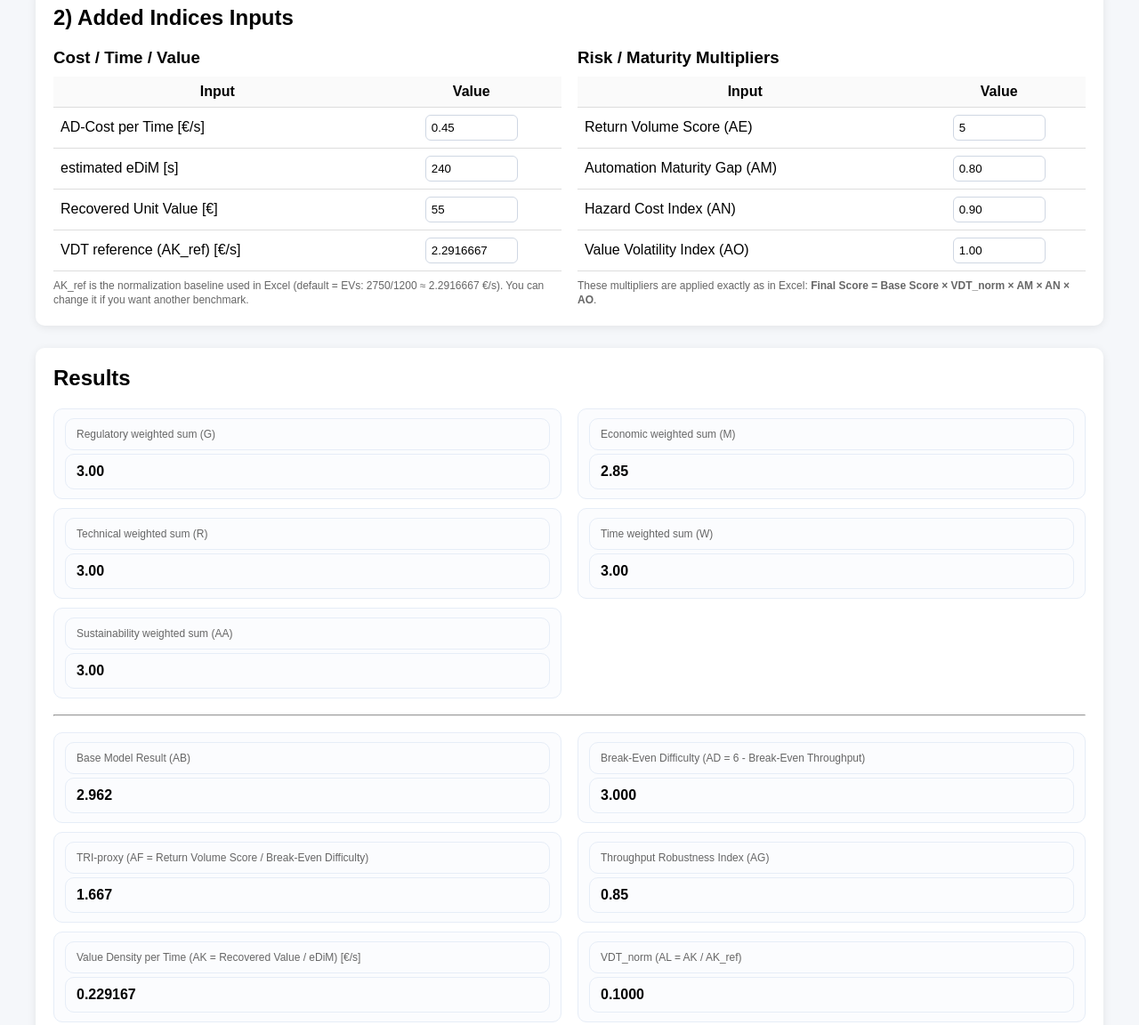
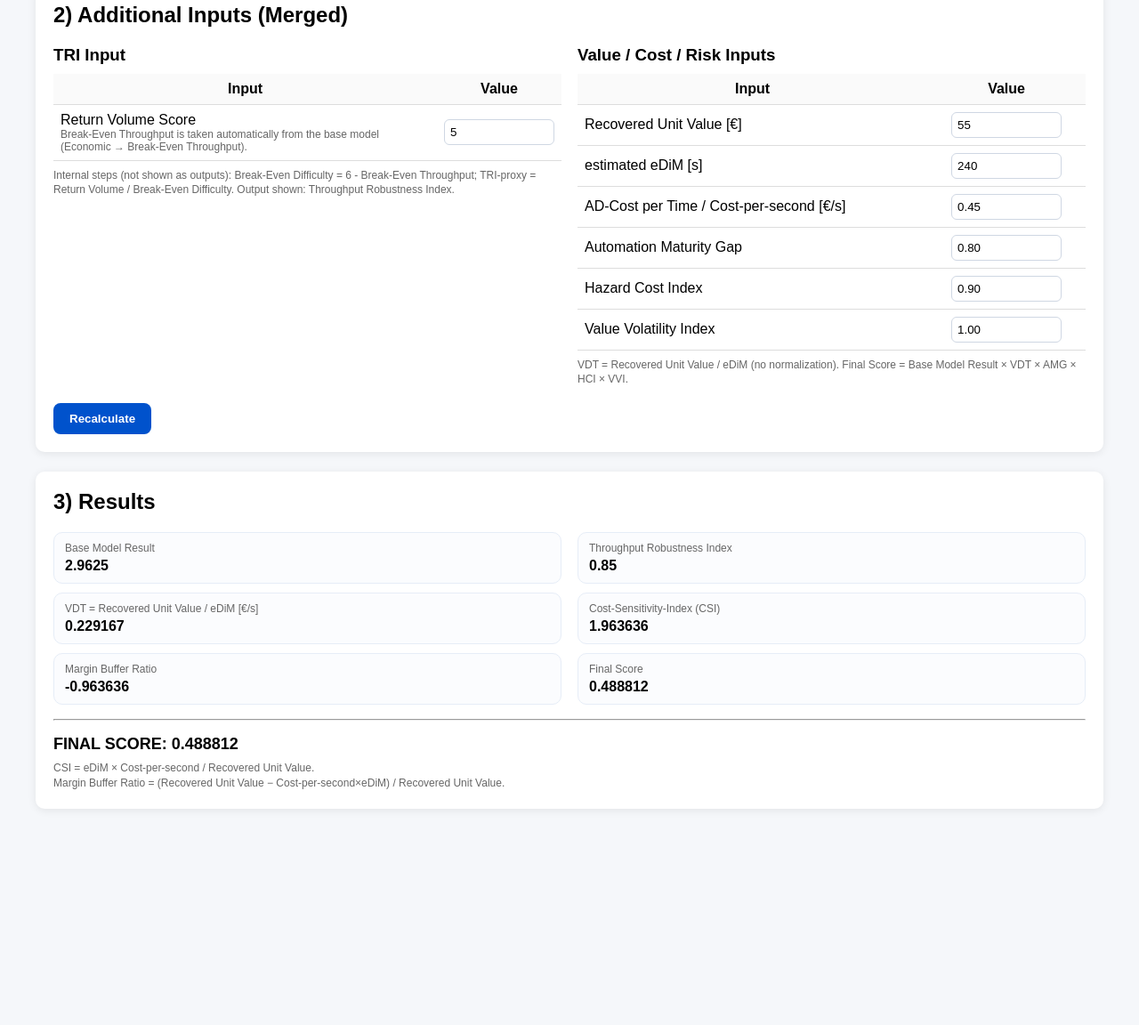
Before and after one commit to ilgazoktay-lgtm/SoC-Framework-, a plain HTML site: page index.html in a window 1280 px wide. Shown: the part 1323-2475 px from the top of the page at 89% size. After the commit the page ends 2272 px from the top, so only its background shows below. Drawn offline with Linux system fonts and the light colour scheme.

Commit message:
Update index.html

```diff
--- a/index.html
+++ b/index.html
@@ -2,105 +2,62 @@
 <html>
 <head>
   <meta charset="UTF-8" />
-  <title>Automated Disassembly Strategic Framework (Extended)</title>
+  <title>Automated Disassembly Strategic Framework (Synced TRI)</title>
 
   <style>
-    body {
-      font-family: Arial, sans-serif;
-      margin: 40px;
-      background: #f5f7fa;
+    body { font-family: Arial, sans-serif; margin: 40px; background: #f5f7fa; }
+    h1 { margin-bottom: 6px; }
+    p.sub { margin-top: 0; color:#444; }
+
+    .section{
+      background:#fff; padding:20px; margin-bottom:22px;
+      border-radius:10px; box-shadow:0 2px 10px rgba(0,0,0,0.08);
     }
 
-    h1 { margin-bottom: 6px; }
-    p.sub { margin-top: 0; color: #444; }
+    h2 { margin-top:0; }
 
-    .section {
-      background: white;
-      padding: 20px;
-      margin-bottom: 25px;
-      border-radius: 10px;
-      box-shadow: 0 2px 10px rgba(0,0,0,0.08);
+    table{ width:100%; border-collapse:collapse; margin-top:10px; }
+    th,td{ padding:8px; border-bottom:1px solid #ddd; text-align:center; vertical-align:middle; }
+    th{ background:#fafafa; }
+    td.left{ text-align:left; }
+
+    input[type="number"]{
+      width:110px; padding:6px; border:1px solid #cfd7e3; border-radius:6px;
     }
 
-    h2 { margin-top: 0; }
+    .grid{ display:grid; grid-template-columns:1fr 1fr; gap:18px; }
+    @media (max-width: 900px){ .grid{ grid-template-columns:1fr; } }
 
-    table {
-      width: 100%;
-      border-collapse: collapse;
-      margin-top: 10px;
+    button{
+      padding:10px 18px; background:#0052cc; color:#fff; border:none;
+      border-radius:8px; cursor:pointer; font-weight:600;
     }
+    button:hover{ background:#003d99; }
 
-    th, td {
-      padding: 8px;
-      border-bottom: 1px solid #ddd;
-      text-align: center;
-      vertical-align: middle;
+    .kpi{
+      display:grid; grid-template-columns:1fr 1fr; gap:10px 18px; margin-top:10px;
     }
+    .kpi > div{
+      background:#fbfcfe; border:1px solid #e6edf7;
+      padding:10px 12px; border-radius:10px;
+    }
+    .label{ font-size:12px; color:#666; margin-bottom:4px; }
+    .val{ font-size:16px; font-weight:800; }
 
-    th { background: #fafafa; }
-
-    td.left { text-align: left; }
-
-    input[type="number"] {
-      width: 90px;
-      padding: 6px;
-      border: 1px solid #cfd7e3;
-      border-radius: 6px;
+    .bigResult{ font-size:18px; font-weight:800; }
+    .note{ font-size:12px; color:#666; margin-top:8px; line-height:1.4; }
+    .muted{ color:#666; font-size:12px; }
+    .pill{
+      display:inline-block; padding:2px 8px; border-radius:999px;
+      background:#eef4ff; border:1px solid #d8e6ff; font-size:12px; color:#234;
+      margin-left:6px;
     }
-
-    .note {
-      font-size: 12px;
-      color: #666;
-      margin-top: 8px;
-      line-height: 1.4;
-    }
-
-    .result {
-      font-weight: bold;
-      font-size: 18px;
-    }
-
-    .grid {
-      display: grid;
-      grid-template-columns: 1fr 1fr;
-      gap: 18px;
-    }
-    @media (max-width: 900px) {
-      .grid { grid-template-columns: 1fr; }
-    }
-
-    button {
-      padding: 10px 18px;
-      background: #0052cc;
-      color: white;
-      border: none;
-      border-radius: 8px;
-      cursor: pointer;
-      font-weight: 600;
-    }
-
-    button:hover { background: #003d99; }
-
-    .kpi {
-      display: grid;
-      grid-template-columns: 1fr 1fr;
-      gap: 10px 18px;
-      margin-top: 8px;
-    }
-    .kpi div {
-      background: #fbfcfe;
-      border: 1px solid #e6edf7;
-      padding: 10px 12px;
-      border-radius: 10px;
-    }
-    .kpi .label { font-size: 12px; color: #666; margin-bottom: 4px; }
-    .kpi .val { font-size: 16px; font-weight: 700; }
   </style>
 </head>
 
 <body>
   <h1>Automated Disassembly Decision Engine</h1>
-  <p class="sub">Extended model: Base 5-pillar framework + operational indices (Excel-aligned)</p>
+  <p class="sub">Base 5-pillar model + TRI + VDT + CSI + Margin Buffer Ratio + Final Score</p>
 
   <div class="section">
     <h2>1) Base Model Inputs (Scores 1–5)</h2>
@@ -113,40 +70,48 @@
         <th>Score (1–5)</th>
       </tr>
 
-      <!-- REGULATORY (weights: 0.30,0.20,0.10,0.15,0.25) -->
+      <!-- REGULATORY (0.30,0.20,0.10,0.15,0.25) -->
       <tr><td rowspan="5">Regulatory</td><td class="left">ESPR Priority</td><td>0.30</td><td><input type="number" id="r1" min="1" max="5" step="0.01" value="3"></td></tr>
       <tr><td class="left">DPP Maturity</td><td>0.20</td><td><input type="number" id="r2" min="1" max="5" step="0.01" value="3"></td></tr>
       <tr><td class="left">EPR Modulation</td><td>0.10</td><td><input type="number" id="r3" min="1" max="5" step="0.01" value="3"></td></tr>
       <tr><td class="left">Repairability Index</td><td>0.15</td><td><input type="number" id="r4" min="1" max="5" step="0.01" value="3"></td></tr>
       <tr><td class="left">CRM Value</td><td>0.25</td><td><input type="number" id="r5" min="1" max="5" step="0.01" value="3"></td></tr>
 
-      <!-- ECONOMIC (weights: 0.20,0.25,0.30,0.10,0.10) -->
+      <!-- ECONOMIC (0.20,0.25,0.30,0.10,0.10) -->
       <tr><td rowspan="5">Economic</td><td class="left">Net Present Value</td><td>0.20</td><td><input type="number" id="e1" min="1" max="5" step="0.01" value="3"></td></tr>
       <tr><td class="left">Residual Value Capture</td><td>0.25</td><td><input type="number" id="e2" min="1" max="5" step="0.01" value="3"></td></tr>
-      <tr><td class="left">Break-Even Throughput</td><td>0.30</td><td><input type="number" id="e3" min="1" max="5" step="0.01" value="3"></td></tr>
+      <tr>
+        <td class="left">
+          Break-Even Throughput <span class="pill">used for TRI</span>
+        </td>
+        <td>0.30</td>
+        <td>
+          <input type="number" id="e3" min="1" max="5" step="0.01" value="3" oninput="calculate()">
+        </td>
+      </tr>
       <tr><td class="left">Recovery Rate</td><td>0.10</td><td><input type="number" id="e4" min="1" max="5" step="0.01" value="3"></td></tr>
       <tr><td class="left">Market Liquidity</td><td>0.10</td><td><input type="number" id="e5" min="1" max="5" step="0.01" value="3"></td></tr>
 
-      <!-- TECHNICAL (weights: 0.50,0.25,0.10,0.15) -->
+      <!-- TECHNICAL (0.50,0.25,0.10,0.15) -->
       <tr><td rowspan="4">Technical</td><td class="left">Product Complexity</td><td>0.50</td><td><input type="number" id="t1" min="1" max="5" step="0.01" value="3"></td></tr>
       <tr><td class="left">Safe Handling & Hazards</td><td>0.25</td><td><input type="number" id="t2" min="1" max="5" step="0.01" value="3"></td></tr>
       <tr><td class="left">Component Purity</td><td>0.10</td><td><input type="number" id="t3" min="1" max="5" step="0.01" value="3"></td></tr>
       <tr><td class="left">Data & Instructions</td><td>0.15</td><td><input type="number" id="t4" min="1" max="5" step="0.01" value="3"></td></tr>
 
-      <!-- TIME (weights: 0.40,0.30,0.20,0.10) -->
+      <!-- TIME (0.40,0.30,0.20,0.10) -->
       <tr><td rowspan="4">Time Horizon</td><td class="left">Market Return Volume</td><td>0.40</td><td><input type="number" id="th1" min="1" max="5" step="0.01" value="3"></td></tr>
       <tr><td class="left">Tech Replacement Risk</td><td>0.30</td><td><input type="number" id="th2" min="1" max="5" step="0.01" value="3"></td></tr>
       <tr><td class="left">Product Flow Stability</td><td>0.20</td><td><input type="number" id="th3" min="1" max="5" step="0.01" value="3"></td></tr>
       <tr><td class="left">Product Variety</td><td>0.10</td><td><input type="number" id="th4" min="1" max="5" step="0.01" value="3"></td></tr>
 
-      <!-- SUSTAINABILITY (weights: 0.50,0.30,0.20) -->
+      <!-- SUSTAINABILITY (0.50,0.30,0.20) -->
       <tr><td rowspan="3">Sustainability</td><td class="left">Avoided Emissions</td><td>0.50</td><td><input type="number" id="s1" min="1" max="5" step="0.01" value="3"></td></tr>
       <tr><td class="left">Recycling Efficiency</td><td>0.30</td><td><input type="number" id="s2" min="1" max="5" step="0.01" value="3"></td></tr>
       <tr><td class="left">Material Circularity (MCI)</td><td>0.20</td><td><input type="number" id="s3" min="1" max="5" step="0.01" value="3"></td></tr>
     </table>
 
     <div class="note">
-      Pillar weights (Excel): Technical 0.35, Economic 0.25, Time 0.20, Regulatory 0.10, Sustainability 0.10.
+      Pillar weights for Base Model Result: Technical 0.35, Economic 0.25, Time 0.20, Regulatory 0.10, Sustainability 0.10.
     </div>
 
     <br />
@@ -154,82 +119,116 @@
   </div>
 
   <div class="section">
-    <h2>2) Added Indices Inputs</h2>
+    <h2>2) Additional Inputs (Merged)</h2>
 
     <div class="grid">
       <div>
-        <h3 style="margin:0 0 8px 0;">Cost / Time / Value</h3>
+        <h3 style="margin:0 0 8px 0;">TRI Input</h3>
         <table>
           <tr><th class="left">Input</th><th>Value</th></tr>
-          <tr><td class="left">AD-Cost per Time [€/s]</td><td><input type="number" id="costPerSec" min="0" step="0.0001" value="0.45"></td></tr>
-          <tr><td class="left">estimated eDiM [s]</td><td><input type="number" id="edim" min="0" step="1" value="240"></td></tr>
-          <tr><td class="left">Recovered Unit Value [€]</td><td><input type="number" id="recoveredValue" min="0" step="0.01" value="55"></td></tr>
-          <tr><td class="left">VDT reference (AK_ref) [€/s]</td><td><input type="number" id="vdtRef" min="0.0000001" step="0.0001" value="2.2916667"></td></tr>
+          <tr>
+            <td class="left">
+              Return Volume Score
+              <div class="muted">Break-Even Throughput is taken automatically from the base model (Economic → Break-Even Throughput).</div>
+            </td>
+            <td><input type="number" id="returnVolumeScore" min="0" step="0.01" value="5"></td>
+          </tr>
         </table>
         <div class="note">
-          AK_ref is the normalization baseline used in Excel (default = EVs: 2750/1200 ≈ 2.2916667 €/s). You can change it if you want another benchmark.
+          Internal steps (not shown as outputs): Break-Even Difficulty = 6 - Break-Even Throughput; TRI-proxy = Return Volume / Break-Even Difficulty.
+          Output shown: Throughput Robustness Index.
         </div>
       </div>
 
       <div>
-        <h3 style="margin:0 0 8px 0;">Risk / Maturity Multipliers</h3>
+        <h3 style="margin:0 0 8px 0;">Value / Cost / Risk Inputs</h3>
         <table>
           <tr><th class="left">Input</th><th>Value</th></tr>
-          <tr><td class="left">Return Volume Score (AE)</td><td><input type="number" id="returnVolumeScore" min="0" step="0.01" value="5"></td></tr>
-          <tr><td class="left">Automation Maturity Gap (AM)</td><td><input type="number" id="amg" min="0" max="2" step="0.01" value="0.80"></td></tr>
-          <tr><td class="left">Hazard Cost Index (AN)</td><td><input type="number" id="hci" min="0" max="2" step="0.01" value="0.90"></td></tr>
-          <tr><td class="left">Value Volatility Index (AO)</td><td><input type="number" id="vvi" min="0" max="2" step="0.01" value="1.00"></td></tr>
+          <tr>
+            <td class="left">Recovered Unit Value [€]</td>
+            <td><input type="number" id="recoveredValue" min="0" step="0.01" value="55"></td>
+          </tr>
+          <tr>
+            <td class="left">estimated eDiM [s]</td>
+            <td><input type="number" id="edim" min="0" step="1" value="240"></td>
+          </tr>
+          <tr>
+            <td class="left">AD-Cost per Time / Cost-per-second [€/s]</td>
+            <td><input type="number" id="costPerSec" min="0" step="0.0001" value="0.45"></td>
+          </tr>
+          <tr>
+            <td class="left">Automation Maturity Gap</td>
+            <td><input type="number" id="amg" min="0" step="0.01" value="0.80"></td>
+          </tr>
+          <tr>
+            <td class="left">Hazard Cost Index</td>
+            <td><input type="number" id="hci" min="0" step="0.01" value="0.90"></td>
+          </tr>
+          <tr>
+            <td class="left">Value Volatility Index</td>
+            <td><input type="number" id="vvi" min="0" step="0.01" value="1.00"></td>
+          </tr>
         </table>
         <div class="note">
-          These multipliers are applied exactly as in Excel: <b>Final Score = Base Score × VDT_norm × AM × AN × AO</b>.
+          VDT = Recovered Unit Value / eDiM (no normalization). Final Score = Base Model Result × VDT × AMG × HCI × VVI.
         </div>
       </div>
     </div>
+
+    <br />
+    <button onclick="calculate()">Recalculate</button>
   </div>
 
   <div class="section">
-    <h2>Results</h2>
+    <h2>3) Results</h2>
 
     <div class="kpi">
-      <div><div class="label">Regulatory weighted sum (G)</div><div class="val" id="regScore">—</div></div>
-      <div><div class="label">Economic weighted sum (M)</div><div class="val" id="econScore">—</div></div>
-      <div><div class="label">Technical weighted sum (R)</div><div class="val" id="techScore">—</div></div>
-      <div><div class="label">Time weighted sum (W)</div><div class="val" id="timeScore">—</div></div>
-      <div><div class="label">Sustainability weighted sum (AA)</div><div class="val" id="susScore">—</div></div>
+      <div>
+        <div class="label">Base Model Result</div>
+        <div class="val" id="baseScore">—</div>
+      </div>
+      <div>
+        <div class="label">Throughput Robustness Index</div>
+        <div class="val" id="triIndex">—</div>
+      </div>
+
+      <div>
+        <div class="label">VDT = Recovered Unit Value / eDiM [€/s]</div>
+        <div class="val" id="vdt">—</div>
+      </div>
+      <div>
+        <div class="label">Cost-Sensitivity-Index (CSI)</div>
+        <div class="val" id="csi">—</div>
+      </div>
+
+      <div>
+        <div class="label">Margin Buffer Ratio</div>
+        <div class="val" id="mbr">—</div>
+      </div>
+      <div>
+        <div class="label">Final Score</div>
+        <div class="val" id="finalScore">—</div>
+      </div>
     </div>
 
-    <hr style="margin:18px 0;" />
-
-    <div class="kpi">
-      <div><div class="label">Base Model Result (AB)</div><div class="val" id="baseScore">—</div></div>
-      <div><div class="label">Break-Even Difficulty (AD = 6 - Break-Even Throughput)</div><div class="val" id="bed">—</div></div>
-
-      <div><div class="label">TRI-proxy (AF = Return Volume Score / Break-Even Difficulty)</div><div class="val" id="triProxy">—</div></div>
-      <div><div class="label">Throughput Robustness Index (AG)</div><div class="val" id="triIndex">—</div></div>
-
-      <div><div class="label">Value Density per Time (AK = Recovered Value / eDiM) [€/s]</div><div class="val" id="vdt">—</div></div>
-      <div><div class="label">VDT_norm (AL = AK / AK_ref)</div><div class="val" id="vdtNorm">—</div></div>
-
-      <div><div class="label">Cost Sensitivity Index (AQ = Cost/s × eDiM / Recovered Value)</div><div class="val" id="csi">—</div></div>
-      <div><div class="label">CSI usable (AR)</div><div class="val" id="csiUsable">—</div></div>
-
-      <div><div class="label">Margin Buffer Ratio (AV = (Value - Cost)/Value)</div><div class="val" id="mbr">—</div></div>
-      <div><div class="label">Final Score (AP)</div><div class="val" id="finalScore">—</div></div>
-    </div>
-
-    <hr style="margin:18px 0;" />
-    <p class="result">FINAL SCORE (Excel-aligned): <span id="finalScoreBig">—</span></p>
+    <hr style="margin:16px 0;" />
+    <div class="bigResult">FINAL SCORE: <span id="finalScoreBig">—</span></div>
 
     <div class="note">
-      Note: The Excel sheet computes <b>AG</b> (Throughput Robustness Index) but does <b>not</b> multiply it into AP.
-      If you want AG to be included in Final Score, tell me and I’ll switch AP to: Base × VDT_norm × AM × AN × AO × AG.
+      CSI = eDiM × Cost-per-second / Recovered Unit Value. <br/>
+      Margin Buffer Ratio = (Recovered Unit Value − Cost-per-second×eDiM) / Recovered Unit Value.
     </div>
   </div>
 
   <script>
     function n(id) {
       const v = parseFloat(document.getElementById(id).value);
-      return isFinite(v) ? v : 0;
+      return Number.isFinite(v) ? v : 0;
+    }
+
+    function fmt(x, d=3) {
+      if (!Number.isFinite(x)) return "—";
+      return x.toFixed(d);
     }
 
     function weightedScore(ids, weights) {
@@ -238,36 +237,23 @@
       return total;
     }
 
-    function triIndexFromProxy(triProxy) {
-      // Excel: IF(AF<1,0.7,IF(AF<2,0.85,1))
+    // TRI mapping (Excel-style):
+    // IF(triProxy < 1, 0.7, IF(triProxy < 2, 0.85, 1))
+    function throughputRobustnessIndex(triProxy) {
       if (triProxy < 1) return 0.7;
       if (triProxy < 2) return 0.85;
       return 1.0;
     }
 
-    function csiUsableFromCSI(csi) {
-      // Excel: IF(AQ<0.5,1,IF(AQ<=1,0.9,IF(AQ<=2,0.75,0.6)))
-      if (csi < 0.5) return 1.0;
-      if (csi <= 1.0) return 0.9;
-      if (csi <= 2.0) return 0.75;
-      return 0.6;
-    }
+    function calculate() {
+      // --- Base model pillar sums ---
+      const reg  = weightedScore(["r1","r2","r3","r4","r5"], [0.30,0.20,0.10,0.15,0.25]);
+      const econ = weightedScore(["e1","e2","e3","e4","e5"], [0.20,0.25,0.30,0.10,0.10]);
+      const tech = weightedScore(["t1","t2","t3","t4"],        [0.50,0.25,0.10,0.15]);
+      const time = weightedScore(["th1","th2","th3","th4"],    [0.40,0.30,0.20,0.10]);
+      const sus  = weightedScore(["s1","s2","s3"],             [0.50,0.30,0.20]);
 
-    function fmt(x, d=2) {
-      if (!isFinite(x)) return "—";
-      return x.toFixed(d);
-    }
-
-    function calculate() {
-      // --- Base model pillar sums (Excel weights) ---
-      const reg = weightedScore(["r1","r2","r3","r4","r5"], [0.30,0.20,0.10,0.15,0.25]);
-      const econ = weightedScore(["e1","e2","e3","e4","e5"], [0.20,0.25,0.30,0.10,0.10]);
-      const tech = weightedScore(["t1","t2","t3","t4"], [0.50,0.25,0.10,0.15]);
-      const time = weightedScore(["th1","th2","th3","th4"], [0.40,0.30,0.20,0.10]);
-      const sus = weightedScore(["s1","s2","s3"], [0.50,0.30,0.20]);
-
-      // Pillar weights (Excel):
-      // Technical 0.35, Economic 0.25, Time 0.20, Regulatory 0.10, Sustainability 0.10
+      // Pillar weights: Tech 0.35, Econ 0.25, Time 0.20, Reg 0.10, Sus 0.10
       const base =
         tech * 0.35 +
         econ * 0.25 +
@@ -275,60 +261,48 @@
         reg  * 0.10 +
         sus  * 0.10;
 
-      // --- Added indices (Excel-aligned) ---
-      const costPerSec = n("costPerSec");        // AC / AS
-      const edim = n("edim");                    // AU / AI
-      const recoveredValue = n("recoveredValue");// AT / AJ
-      const vdtRef = Math.max(n("vdtRef"), 1e-9);
+      // --- TRI (synced) ---
+      // Break-Even Throughput comes from base model e3
+      const beThroughput = n("e3");                // score 1–5
+      const returnVolume = n("returnVolumeScore"); // user input
 
-      // Break-Even Difficulty (AD = 6 - J), where J is Break-Even Throughput score (here: e3)
-      const breakEvenThroughputScore = n("e3");
-      const bed = 6 - breakEvenThroughputScore;
+      const breakEvenDifficulty = 6 - beThroughput; // internal
+      const triProxy = (breakEvenDifficulty !== 0)
+        ? (returnVolume / breakEvenDifficulty)
+        : Infinity;
 
-      const returnVolumeScore = n("returnVolumeScore"); // AE
-      const triProxy = (bed !== 0) ? (returnVolumeScore / bed) : Infinity; // AF
-      const triIndex = triIndexFromProxy(triProxy); // AG
+      const triIndex = throughputRobustnessIndex(triProxy);
 
-      // Value Density per Time AK = recovered / edim
+      // --- VDT (no normalization) ---
+      const recoveredValue = n("recoveredValue");
+      const edim = n("edim");
       const vdt = (edim !== 0) ? (recoveredValue / edim) : 0;
-      const vdtNorm = vdt / vdtRef; // AL
 
-      // Multipliers
-      const amg = n("amg"); // AM
-      const hci = n("hci"); // AN
-      const vvi = n("vvi"); // AO
+      // --- CSI ---
+      const costPerSec = n("costPerSec");
+      const csi = (recoveredValue !== 0) ? (edim * costPerSec / recoveredValue) : Infinity;
 
-      // Final Score (Excel AP): AB * AL * AM * AN * AO
-      const finalScore = base * vdtNorm * amg * hci * vvi;
+      // --- Margin Buffer Ratio ---
+      const mbr = (recoveredValue !== 0)
+        ? ((recoveredValue - (costPerSec * edim)) / recoveredValue)
+        : 0;
 
-      // CSI (AQ) and CSI usable (AR)
-      const csi = (recoveredValue !== 0) ? (costPerSec * edim / recoveredValue) : Infinity;
-      const csiUsable = csiUsableFromCSI(csi);
+      // --- Final Score ---
+      const amg = n("amg");
+      const hci = n("hci");
+      const vvi = n("vvi");
 
-      // Margin Buffer Ratio (AV) = (Value - Cost)/Value = (V - costPerSec*edim)/V
-      const mbr = (recoveredValue !== 0) ? ((recoveredValue - costPerSec * edim) / recoveredValue) : 0;
+      // Final = Base × VDT × AMG × HCI × VVI
+      const finalScore = base * vdt * amg * hci * vvi;
 
       // --- Render ---
-      document.getElementById("regScore").innerText = fmt(reg, 2);
-      document.getElementById("econScore").innerText = fmt(econ, 2);
-      document.getElementById("techScore").innerText = fmt(tech, 2);
-      document.getElementById("timeScore").innerText = fmt(time, 2);
-      document.getElementById("susScore").innerText = fmt(sus, 2);
-
-      document.getElementById("baseScore").innerText = fmt(base, 3);
-      document.getElementById("bed").innerText = fmt(bed, 3);
-      document.getElementById("triProxy").innerText = isFinite(triProxy) ? fmt(triProxy, 3) : "∞";
-      document.getElementById("triIndex").innerText = fmt(triIndex, 2);
-
-      document.getElementById("vdt").innerText = fmt(vdt, 6);
-      document.getElementById("vdtNorm").innerText = fmt(vdtNorm, 4);
-
-      document.getElementById("csi").innerText = isFinite(csi) ? fmt(csi, 4) : "∞";
-      document.getElementById("csiUsable").innerText = fmt(csiUsable, 2);
-
-      document.getElementById("mbr").innerText = fmt(mbr, 4);
-      document.getElementById("finalScore").innerText = fmt(finalScore, 4);
-      document.getElementById("finalScoreBig").innerText = fmt(finalScore, 4);
+      document.getElementById("baseScore").innerText = fmt(base, 4);
+      document.getElementById("triIndex").innerText  = fmt(triIndex, 2);
+      document.getElementById("vdt").innerText       = fmt(vdt, 6);
+      document.getElementById("csi").innerText       = (Number.isFinite(csi) ? fmt(csi, 6) : "∞");
+      document.getElementById("mbr").innerText       = fmt(mbr, 6);
+      document.getElementById("finalScore").innerText    = fmt(finalScore, 6);
+      document.getElementById("finalScoreBig").innerText = fmt(finalScore, 6);
     }
 
     // initial compute
```
